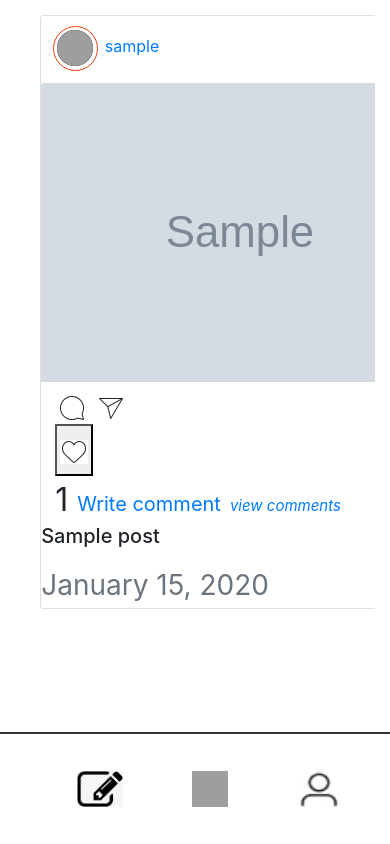
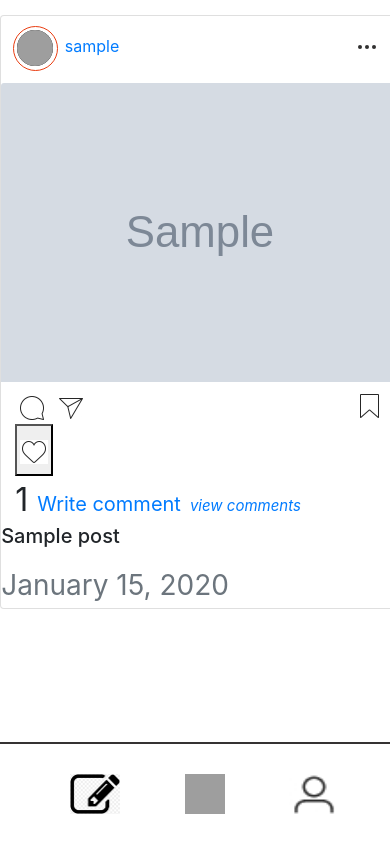
Before and after one commit to AmosMwangi/i-gram, a Django app: page / in a window 390 px wide; the page is wider, and only the part inside the window is pictured. Run offline with Django 3.2, Linux system fonts and the light colour scheme; a user stored in the database is signed in; tables that the repository leaves empty hold one stand-in row (values such as "Sample post"); grey boxes marked "Sample" are stand-in pictures; some libraries are stand-ins or nearby versions; grey boxes are pictures that could not be loaded.

Commit message:
made some responses on home pafe

```diff
--- a/static/css/styles.css
+++ b/static/css/styles.css
@@ -8,7 +8,7 @@ html {
     scroll-behavior: smooth;
 }
 
-body {
+body{
     overflow-x: hidden !important;
 }
 
@@ -393,139 +393,24 @@ body {
 /*------------------------------------------------------------------------------- */
 
 
-@media screen and (min-width: 1496px) {
+@media screen and (min-width: 1200px) {
     #nav2 {
-        display: none;
+        display: none !important;
+    }
+    #post-card{
+        width: 600px;
+    }
+
+    #bb{
+        height: 20px !important;
+        width: 20px !important;
+    }
+    #right-pic{
+        position: relative;
+        float: right !important;
+        left: 200% !important;
     }
 }
-
-
-@media screen and (max-width: 1495px) {
-    #post-hub {
-        overflow-x: hidden;
-        width: 100%;
-    }
-
-    #post-card {
-        position: relative;
-        display: block;
-        margin-left: auto;
-        margin-right: auto;
-        left: 20%;
-    }
-
-    #right-pic {
-        display: none;
-    }
-
-    #thb {
-        display: none;
-    }
-
-    #search-form {
-        display: none;
-    }
-
-    #nav2 {
-        visibility: visible;
-        z-index: 999;
-        position: fixed !important;
-        bottom: 0;
-        border-top: 2px solid rgb(53, 51, 51);
-        width: 100% !important;
-        background-color: white;
-        padding: 5px;
-
-    }
-
-    #aa,
-    #bb,
-    #cc {
-        position: relative;
-        width: 50px;
-        height: 40px;
-        margin-left: 150px;
-        left: 23%;
-        padding: 5px;
-    }
-}
-
-@media screen and (max-width: 1421px) {
-    #aa,
-    #bb,
-    #cc{
-        position: relative;
-        left: 20%;
-    }
-}
-
-
-@media screen and (max-width: 1199px) {
-    #aa,
-    #bb,
-    #cc{
-        position: relative;
-        left: 17%;
-    }
-}
-@media screen and (max-width: 1055px) {
-    #aa,
-    #bb,
-    #cc{
-        position: relative;
-        left: 14%;
-    }
-}
-
-@media screen and (max-width: 989px) {
-    #aa,
-    #bb,
-    #cc{
-        position: relative;
-        left: 15%;
-        padding: 2px;
-        margin-left: 100px;
-    }
-}
-
-@media screen and (max-width: 1200px) {
-    #post-hub {
-        overflow-x: hidden;
-        width: 100%;
-    }
-
-    #post-card {
-        position: relative;
-        display: block;
-        margin-left: auto;
-        margin-right: auto;
-        left: 20%;
-    }
-
-    #right-pic {
-        display: none;
-    }
-
-    #thb {
-        display: none;
-    }
-
-    #search-form {
-        display: none;
-    }
-
-    #nav2 {
-        /* visibility: visible;
-        z-index: 999;
-        position: fixed !important;
-        bottom: 0;
-        border-top: 2px solid rgb(53, 51, 51);
-        width: 100% !important;
-        background-color: white; */
-    }
-}
-
-
 
 @media screen and (max-width: 1119px) {
     #thb {
@@ -544,44 +429,9 @@ body {
         bottom: 0;
 
     }
-}
-
-@media screen and (max-width: 767px) {
-    #aa,
-    #bb,
-    #cc{
-        position: relative;
-        left: 12%;
-    }
-
-    #post-card{
-        position: relative;
-        left: 0% !important;
-    }
-}
-
-@media screen and (max-width: 809px) {
-    #aa,
-    #bb,
-    #cc{
-        position: relative;
-        left: 14%;
-    }
 
 
 }
-/*
-@media screen and (max-width: 700px) {
-    #aa,
-    #bb,
-    #cc{
-        position: relative;
-        left: 10%;
-    }
-
-
-} */
-
 
 
 @media screen and (max-width: 415px) {
@@ -646,7 +496,7 @@ body {
         font-size: 20px !important;
     }
 
-    #mock-name {
+    #mock-name{
         /* position: relative; */
         margin-left: 5%;
     }
```
